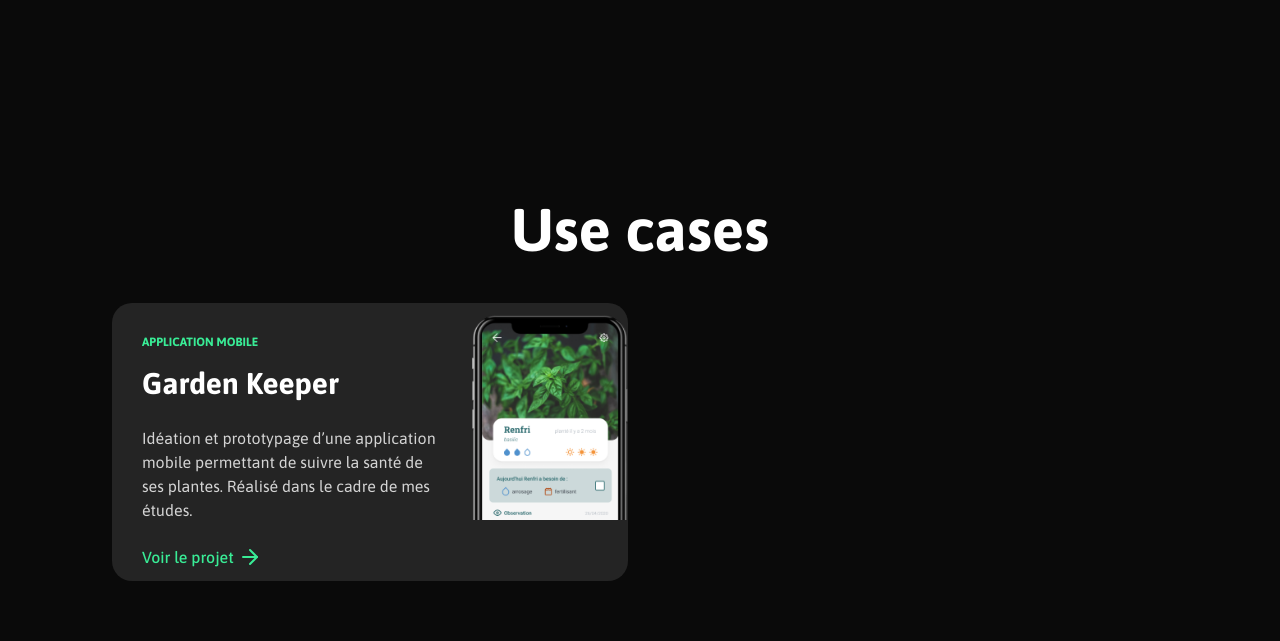
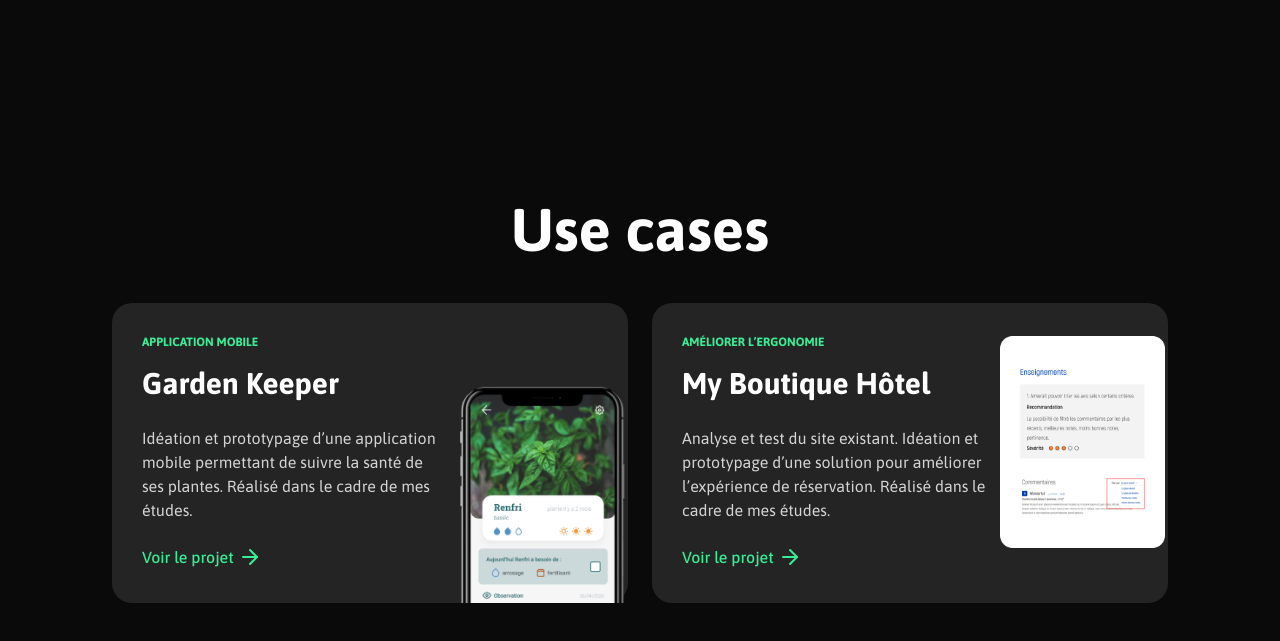
Before and after one commit to margaux-sarfati/margaux-sarfati.github.io, a plain HTML site: page index.html in a window 1280 px wide. Shown: the part 2335-2976 px from the top of the page. Drawn offline with nearby package versions, Linux system fonts and the light colour scheme.

Commit message:
Update index.html

```diff
--- a/index.html
+++ b/index.html
@@ -198,8 +198,8 @@
 		<h1 style="font-size: 60px;font-family: 'Asap', sans-serif;color: #FFFFFF;font-weight: bold; text-align: center; margin-bottom: 40px">Use cases</h1>
 		<div class="columns is-multiline">
 			<div class="column is-6">
-				<div style="background: #242424; border-radius: 20px;">
-					<div class="columns is-mobile">
+				<div style="background: #242424; border-radius: 20px; min-height: 300px">
+					<div class="columns is-mobile" style="min-height: 300px">
 						<div class="column is-8">
 							<h2 style="margin-bottom: 10px; text-transform: uppercase; color: #39EC96; font-size: 12px; font-weight: bold; margin-left: 30px; margin-top: 18px">Application Mobile</h2>
 							<h1 style="font-size: 30px;font-weight: bold;color: #FFFFFF; margin-bottom: 20px; margin-left: 30px; ">Garden Keeper</h1>
@@ -214,12 +214,38 @@ Réalisé dans le cadre de mes études.</p>
 
 							</a>
 						</div>
-						<div class="column">
-							<img src="./images/garden_prev.png">
+						<div class="column" style="background-image: url(./images/garden_prev.png); background-repeat: no-repeat; background-size: contain; background-position: bottom; margin-right: 15px">
+
 						</div>
 					</div>
 				</div>
 			</div>
+			<div class="column is-6">
+				<div style="background: #242424; border-radius: 20px; min-height: 300px">
+					<div class="columns is-mobile">
+						<div class="column is-8">
+							<h2 style="margin-bottom: 10px; text-transform: uppercase; color: #39EC96; font-size: 12px; font-weight: bold; margin-left: 30px; margin-top: 18px">Améliorer l’ergonomie</h2>
+							<h1 style="font-size: 30px;font-weight: bold;color: #FFFFFF; margin-bottom: 20px; margin-left: 30px; ">My Boutique Hôtel</h1>
+							<p style="font-size: 16px;color: #D4D4D4; margin-bottom: 23px; margin-left: 30px; ">Analyse et test du site existant. Idéation et prototypage d’une solution pour améliorer l’expérience de réservation.
+Réalisé dans le cadre de mes études.</p>
+							<a href="my-boutique-hotel.html" style="color: #39EC96; cursor: pointer; font-size: 16px;font-weight: 500; margin-left: 30px; ">
+								Voir le projet
+								<svg width="24" height="24" viewBox="0 0 24 24" fill="none" xmlns="http://www.w3.org/2000/svg" style="margin-bottom: -6px">
+<path d="M5 12H19" stroke="#39EC96" stroke-width="2" stroke-linecap="round" stroke-linejoin="round"/>
+<path d="M12 5L19 12L12 19" stroke="#39EC96" stroke-width="2" stroke-linecap="round" stroke-linejoin="round"/>
+</svg>
+
+							</a>
+						</div>
+						<div class="column" style="background-image: url(./images/mbh_prev.png); background-repeat: no-repeat; background-size: contain; background-position: center; margin-right: 15px">
+
+						</div>
+					</div>
+				</div>
+			</div>
+
+
+
 		</div>
 	</div>
 
```
